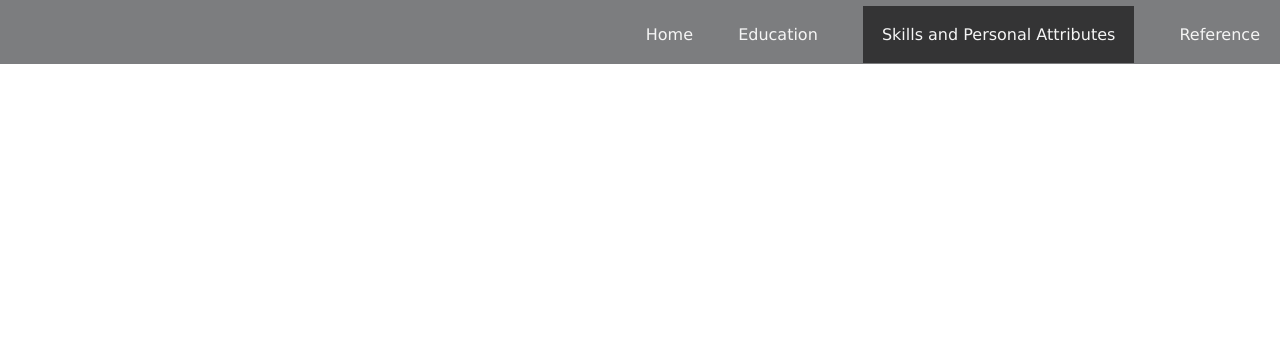
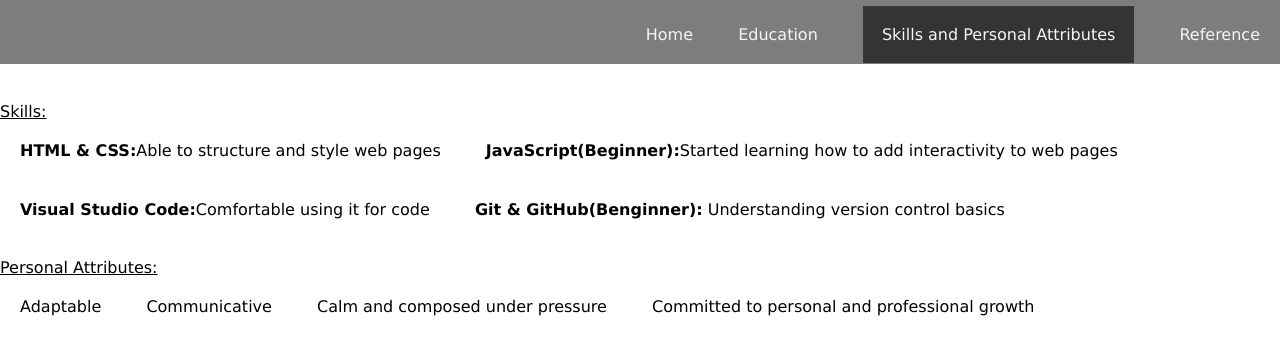
Before and after one commit to Thato50/Final-Portfolio, a plain HTML site: page skill.HTML in a window 1280 px wide. Shown: the part 126-480 px from the top of the page. Drawn offline with nearby package versions, Linux system fonts and the light colour scheme.

Commit message:
Added a list of skills and personal attributes

```diff
--- a/skill.HTML
+++ b/skill.HTML
@@ -28,4 +28,18 @@
                     </div>
                 </nav>
             </div>
-        </header>
+        </header><br><br>
+        <u>Skills:</u>
+            <ul >
+                <li><b>HTML & CSS:</b>Able to structure and style web pages</li>
+                <li><b>JavaScript(Beginner):</b>Started learning how to add interactivity to web pages</li>
+                <li><b>Visual Studio Code:</b>Comfortable using it for code</li>
+                <li><b>Git & GitHub(Benginner):</b> Understanding version control basics</li>
+            </ul><br>
+            <u>Personal Attributes:</u>
+            <ul>
+                <li>Adaptable</li>
+                <li>Communicative</li>
+                <li>Calm and composed under pressure</li>
+                <li>Committed to personal and professional growth </li>
+            </ul>
```
